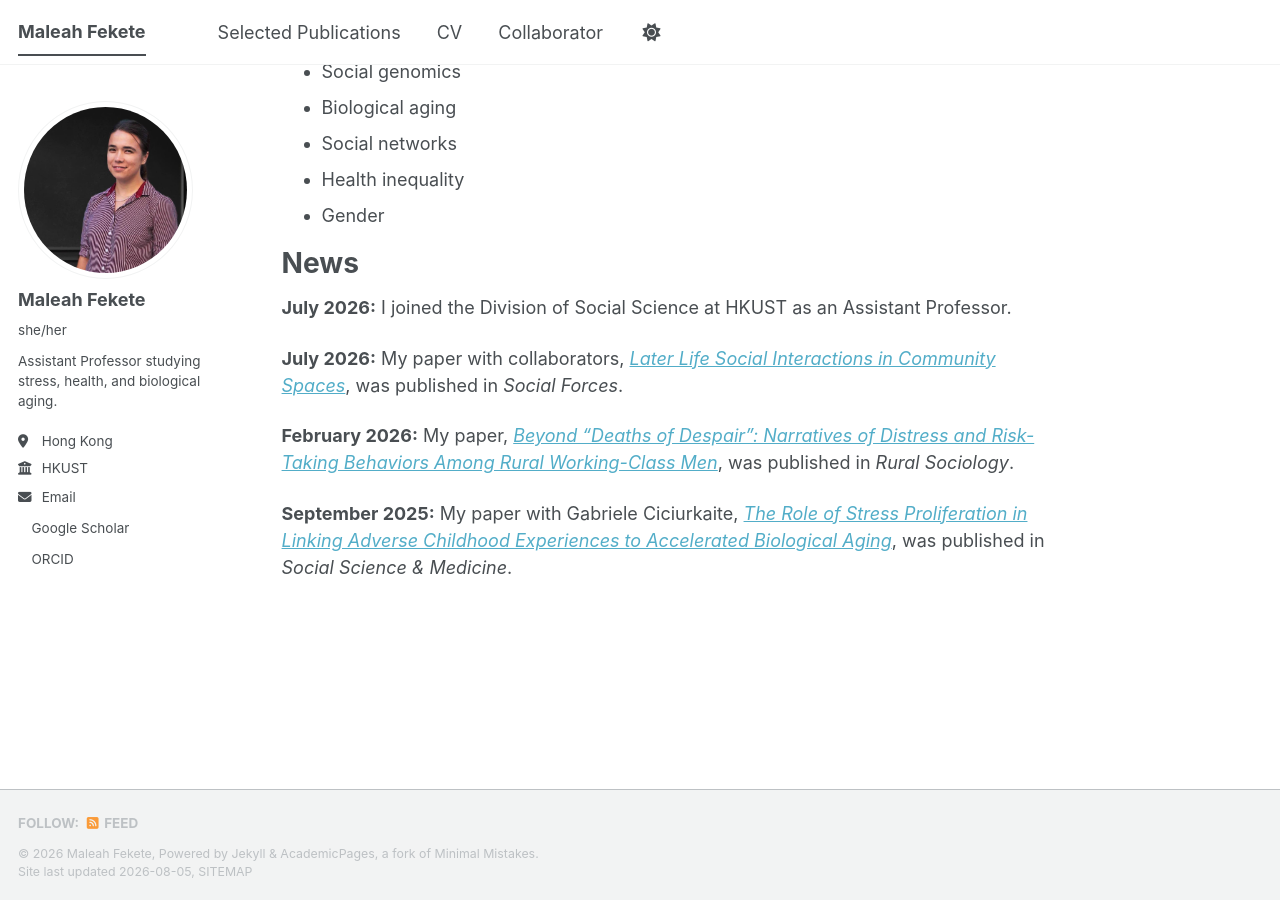
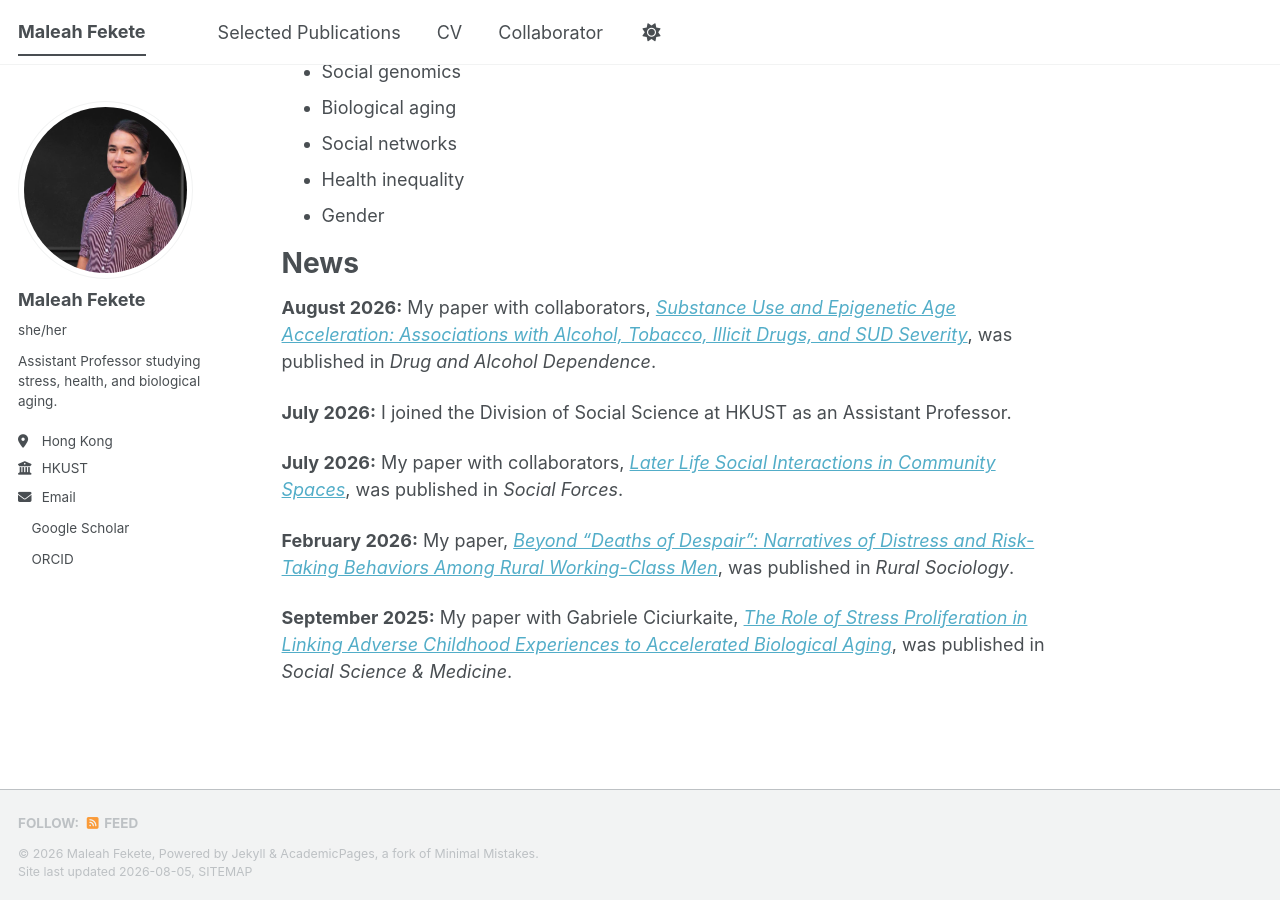
Before and after one commit to maleahfek/maleahfek.github.io, a Jekyll site: the page built from _pages/about.md, in a window 1280 px wide and 900 px high, scrolled down 600 px. Built offline with Jekyll 4.4.1, drawn with Linux system fonts in a browser that asks for light colours; a style sheet for code colours, icons or effects is not loaded.

Commit message:
Update about.md

```diff
--- a/_pages/about.md
+++ b/_pages/about.md
@@ -27,6 +27,8 @@ Research Interests
 
 News
 ======
+**August 2026:** My paper with collaborators, [*Substance Use and Epigenetic Age Acceleration: Associations with Alcohol, Tobacco, Illicit Drugs, and SUD Severity*](https://www.sciencedirect.com/science/article/abs/pii/S0376871626002504),  was published in *Drug and Alcohol Dependence*.
+
 **July 2026:** I joined the Division of Social Science at HKUST as an Assistant Professor.
 
 **July 2026:** My paper with collaborators, [*Later Life Social Interactions in Community Spaces*](https://doi.org/10.1093/sf/soag088), was published in *Social Forces*.
```
